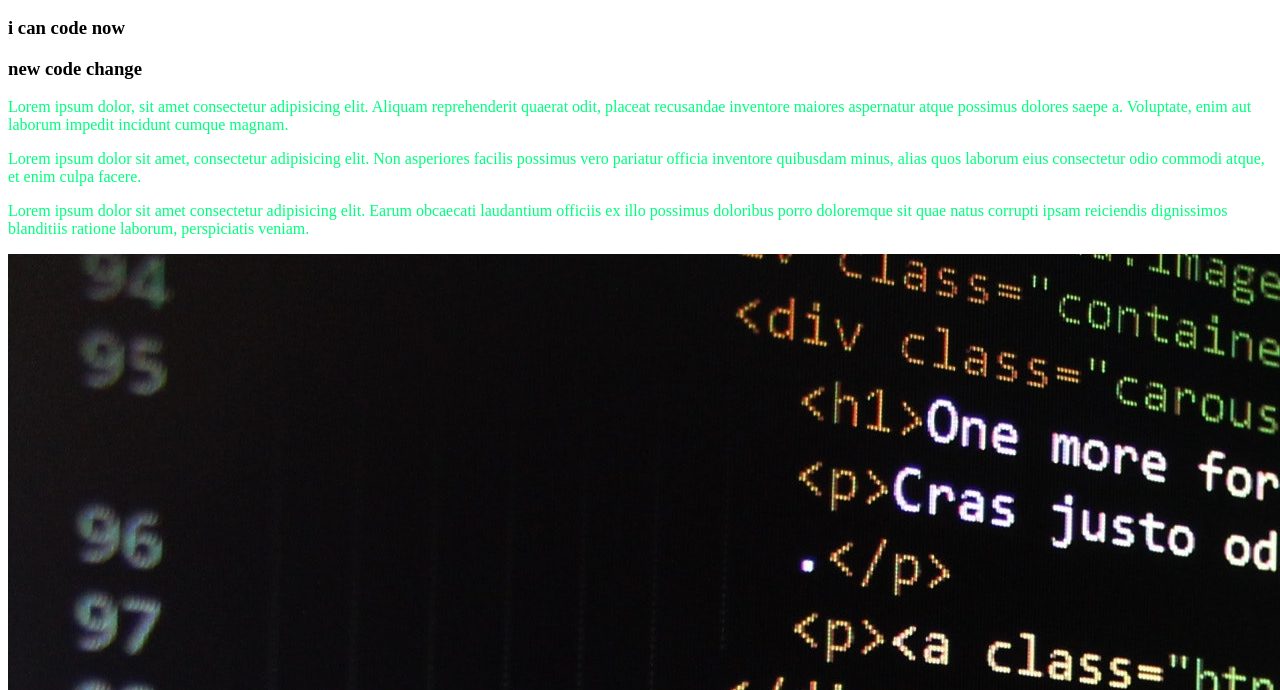
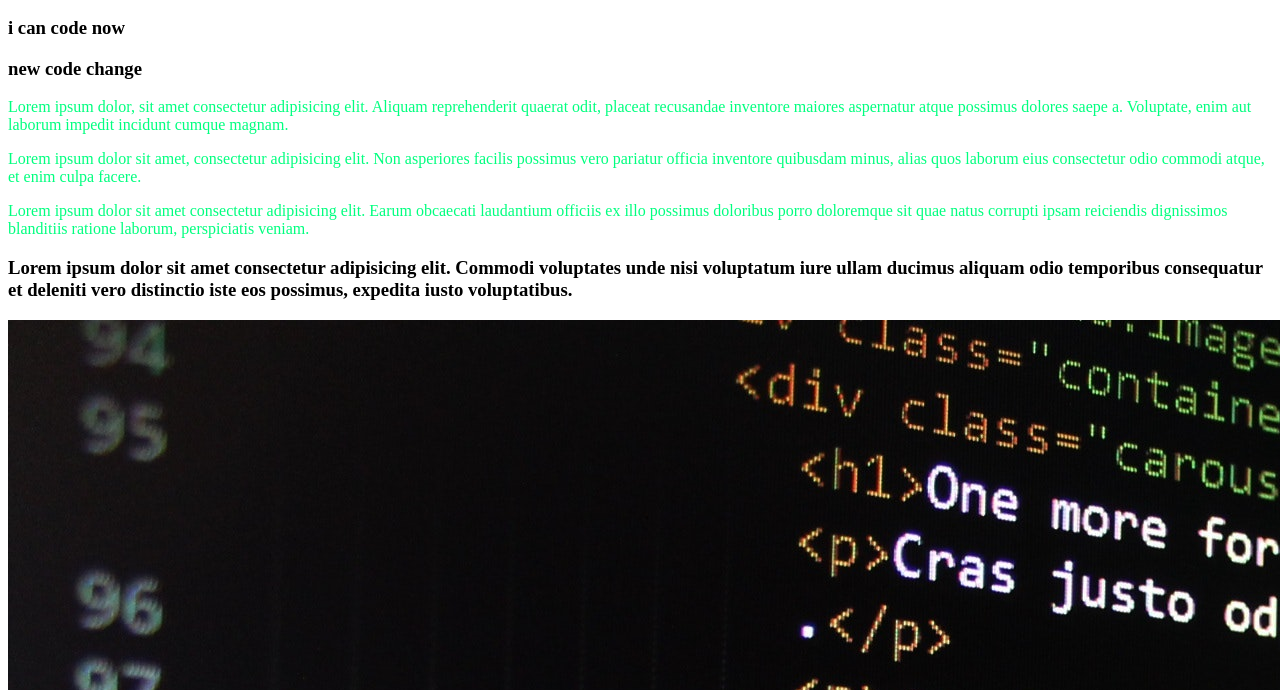
Before and after one commit to Piashdeb/my-first-ripo, a plain HTML site: page index.html in a window 1280 px wide. Shown: the part 110-800 px from the top of the page. Drawn offline with Linux system fonts and the light colour scheme.

Commit message:
added h3

```diff
--- a/index.html
+++ b/index.html
@@ -22,6 +22,9 @@
     <p>Lorem ipsum dolor sit amet consectetur adipisicing elit. Earum obcaecati laudantium officiis ex illo possimus
         doloribus porro doloremque sit quae natus corrupti ipsam reiciendis dignissimos blanditiis ratione laborum,
         perspiciatis veniam.</p>
+    <h3>Lorem ipsum dolor sit amet consectetur adipisicing elit. Commodi voluptates unde nisi voluptatum iure ullam
+        ducimus aliquam odio temporibus consequatur et deleniti vero distinctio iste eos possimus, expedita iusto
+        voluptatibus.</h3>
     <img src="1.jpg" alt="web">
     <img src="2.jpg" alt="">
 </body>
```
